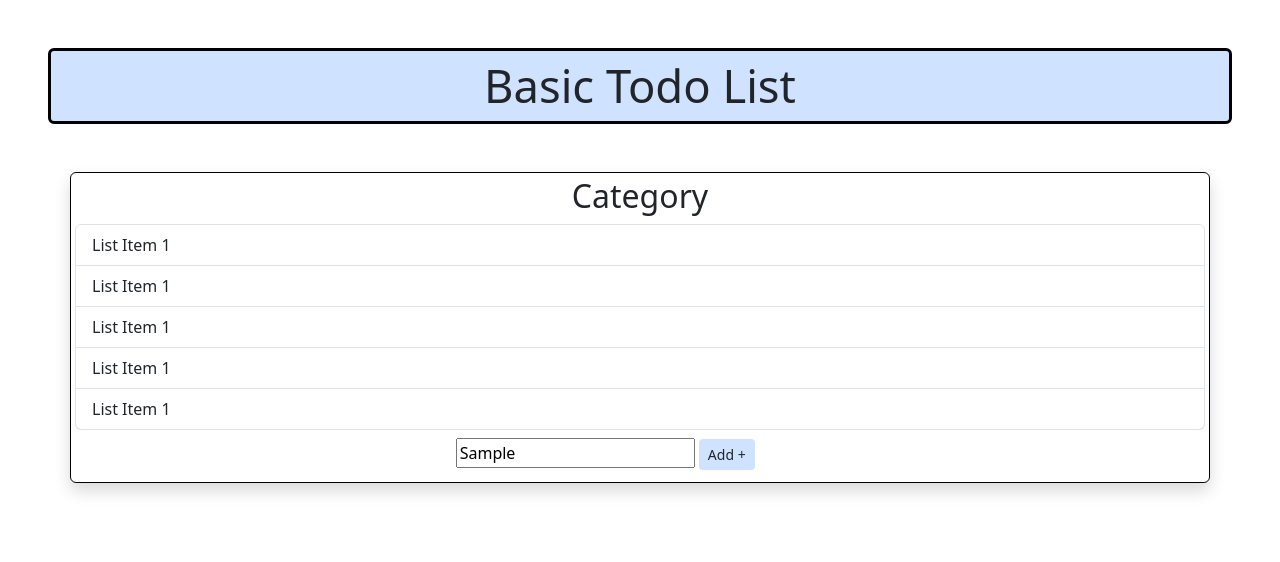
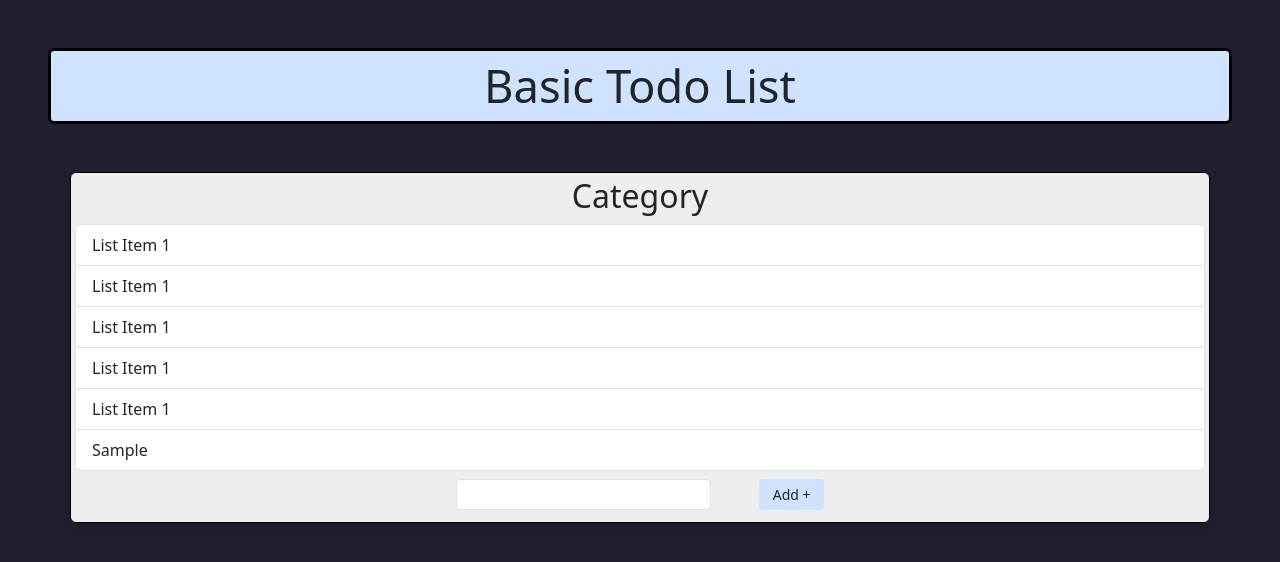
Before and after one commit to CalebAurand/basic-todo-list, a plain HTML site: page index.html in a window 1280 px wide. Both pictures are taken after typing "Sample" into the empty fields and a click on the button "Add +". Drawn offline with nearby package versions, Linux system fonts and the light colour scheme.

Commit message:
changed background color

```diff
--- a/app.js
+++ b/app.js
@@ -0,0 +1,22 @@
+const listGroup = document.getElementsByClassName('list-group')[0];
+const addListItem = (text) => {
+  const newItem = document.createElement("li");
+  newItem.innerText = text;
+  newItem.setAttribute("class", "list-item list-group-item");
+  console.log("newListItem:", newItem);
+  listGroup.append(newItem);
+  addInput.value = "";
+}
+
+const addBtn = document.getElementById("addBtn");
+const addInput = document.getElementById("li-input");
+addBtn.addEventListener("click", ()=>addListItem(addInput.value));
+
+
+addInput.addEventListener('keyup', (e)=>{
+  if(e.key === "Enter"){
+    addListItem(addInput.value);
+  }
+})
+
+// console.log("listgroup:", listGroup);
--- a/index.css
+++ b/index.css
@@ -1,6 +1,10 @@
 h1{
   border: 6px dashed purple;
   text-align: center;
+}
+
+body{
+  background-color: #202030;
 }
 
 .title{
@@ -11,7 +15,7 @@ h1{
 
 .container{
   border: 5px solid black;
-
+  background-color: #eee;
 }
 
 .list-title{
@@ -21,5 +25,9 @@ h1{
 }
 
 .list-container{
+  background-color: #eee;
+}
 
+.input-btn{
+  width: 5.5rem;
 }
--- a/index.html
+++ b/index.html
@@ -3,8 +3,8 @@
 <head>
   <meta charset="UTF-8">
   <meta name="viewport" content="width=device-width, initial-scale=1.0">
+  <link href="https://cdn.jsdelivr.net/npm/bootstrap@5.3.3/dist/css/bootstrap.min.css" rel="stylesheet" integrity="sha384-QWTKZyjpPEjISv5WaRU9OFeRpok6YctnYmDr5pNlyT2bRjXh0JMhjY6hW+ALEwIH" crossorigin="anonymous">
   <link rel="stylesheet" href="index.css">
-  <link href="https://cdn.jsdelivr.net/npm/bootstrap@5.3.3/dist/css/bootstrap.min.css" rel="stylesheet" integrity="sha384-QWTKZyjpPEjISv5WaRU9OFeRpok6YctnYmDr5pNlyT2bRjXh0JMhjY6hW+ALEwIH" crossorigin="anonymous">
   <title>Basic Todo</title>
 </head>
 <body>
@@ -23,13 +23,14 @@
       </ul>
 
       <div class="row justify-content-center align-items-center">
-        <div class="input-container col-4 p-2">
-          <input type="text">
-          <button class="btn btn-sm bg-primary-subtle">Add +</button>
+        <div class="input-container d-flex col-4 p-2">
+          <input class="form-control form-control-sm me-5" name="liInput" id="li-input" type="text">
+          <button class="input-btn btn btn-sm bg-primary-subtle" id="addBtn">Add +</button>
         </div>
 
       </div>
     </div>
   </div>
+  <script src="./app.js"></script>
 </body>
 </html>
```
